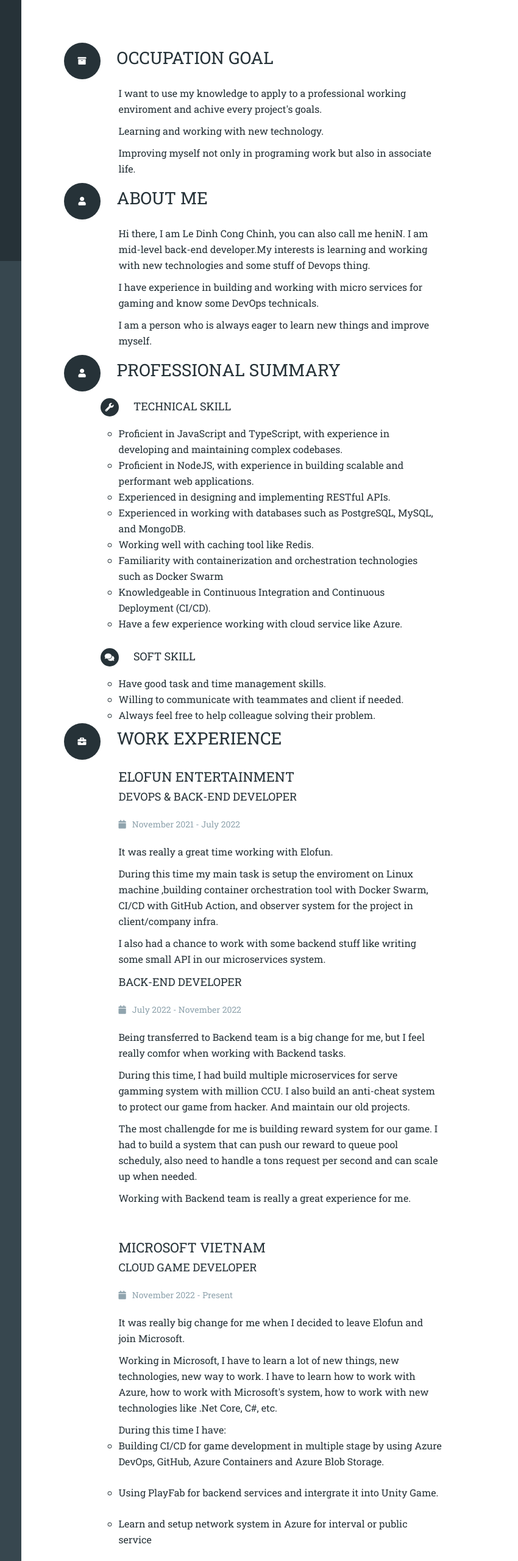
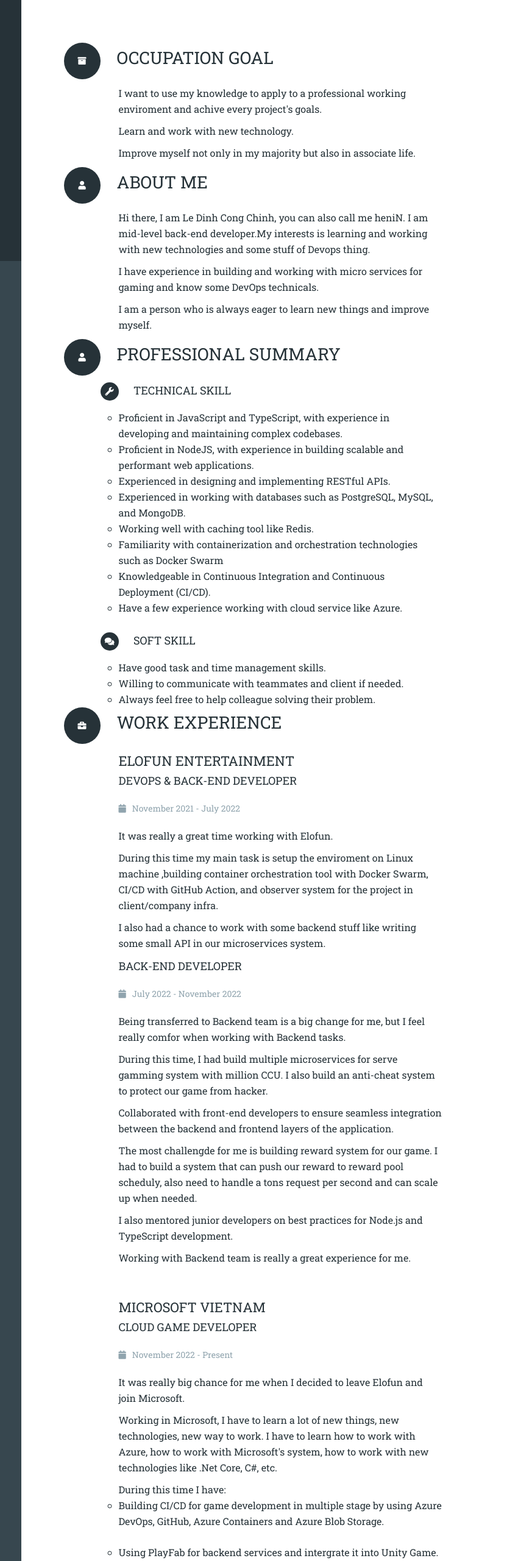
Before and after one commit to congchinh262/congchinh262.github.io, a plain HTML site: page index.html in a window 1280 px wide. Shown: the top 2560 px of the page at 61% size, 430-1280 px from the left. Drawn offline with Linux system fonts and the light colour scheme.

Commit message:
fix lexical error

```diff
--- a/index.html
+++ b/index.html
@@ -26,26 +26,6 @@
         <h4 class="job">Back-end Developer</h4>
       </div>
       <!-- .avatar -->
-
-      <!-- <div class="module">
-          <h3 class="module__title">
-            <i class="fa fa-user circle circle--medium"></i>
-            <span>About Me</span>
-          </h3>
-          <div class="module__content">
-            <p>
-              Hi there, I am Le Dinh Cong Chinh, you can also call me heniN. I
-              am junior back-end developer.My interests is learning and working
-              with new technology and some stuff of Devops thing.
-            </p>
-            <p>
-              I have experience in building and working with micro services and
-              know some DevOps technicals.
-            </p>
-          </div>
-        </div> -->
-      <!-- End .module #1 -->
-
       <div class="module">
         <h3 class="module__title">
           <i class="fa-solid fa-id-badge circle circle--medium"></i>
@@ -163,9 +143,9 @@
                 I want to use my knowledge to apply to a professional working
                 enviroment and achive every project's goals.
               </p>
-              <p>Learning and working with new technology.</p>
+              <p>Learn and work with new technology.</p>
               <p>
-                Improving myself not only in programing work but also in
+                Improve myself not only in my majority but also in
                 associate life.
               </p>
             </div>
@@ -203,7 +183,8 @@
         </i>
         <div class="section__content">
           <ul>
-            <li>Proficient in JavaScript and TypeScript, with experience in developing and maintaining complex codebases.</li>
+            <li>Proficient in JavaScript and TypeScript, with experience in developing and maintaining complex
+              codebases.</li>
             <li>Proficient in NodeJS, with experience in building scalable and performant web applications.</li>
             <li>Experienced in designing and implementing RESTful APIs.</li>
             <li>Experienced in working with databases such as PostgreSQL, MySQL, and MongoDB.</li>
@@ -213,7 +194,7 @@
             <li>Have a few experience working with cloud service like Azure.</li>
           </ul>
         </div>
-        <br/>
+        <br />
         <h3 class="section__title__child">
           <i class="fa fa-comments circle circle--small"></i>
           <span>Soft skill</span>
@@ -245,10 +226,13 @@
                   It was really a great time working with Elofun.
                 </p>
                 <p>
-                  During this time my main task is setup the enviroment on Linux machine ,building container orchestration tool with Docker Swarm, CI/CD with GitHub Action, and observer system for the project in client/company infra.
+                  During this time my main task is setup the enviroment on Linux machine ,building container
+                  orchestration tool with Docker Swarm, CI/CD with GitHub Action, and observer system for the project in
+                  client/company infra.
                 </p>
                 <p>
-                  I also had a chance to work with some backend stuff like writing some small API in our microservices system.
+                  I also had a chance to work with some backend stuff like writing some small API in our microservices
+                  system.
                 </p>
               </div>
               <h4 class="module__project__title">
@@ -258,10 +242,21 @@
                 <span><i class="fa fa-calendar"></i>July 2022 - November 2022</span>
               </div>
               <div class="module__content">
-                <p>Being transferred to Backend team is a big change for me, but I feel really comfor when working with Backend tasks.</p>
-                <p>During this time, I had build multiple microservices for serve gamming system with million CCU. I also build an anti-cheat system to protect our game from hacker. And maintain our old projects.</p>
+                <p>Being transferred to Backend team is a big change for me, but I feel really comfor when working with
+                  Backend tasks.</p>
+                <p>During this time, I had build multiple microservices for serve gamming system with million CCU. I
+                  also build an anti-cheat system to protect our game from hacker.</p>
+                <p>Collaborated with front-end developers to ensure seamless integration between the backend and
+                  frontend layers of the application.</p>
                 <p>
-                  The most challengde for me is building reward system for our game. I had to build a system that can push our reward to queue pool scheduly, also need to handle a tons request per second and can scale up when needed.
+                  The most challengde for me is building reward system for our game. I had to build a system that can
+                  push our reward to reward pool scheduly, also need to handle a tons request per second and can scale
+                  up
+                  when needed.
+                </p>
+
+                <p>
+                  I also mentored junior developers on best practices for Node.js and TypeScript development.
                 </p>
                 <p>Working with Backend team is really a great experience for me.</p>
               </div>
@@ -278,18 +273,22 @@
               </div>
               <div class="module__content">
                 <p>
-                  It was really big change for me when I decided to leave Elofun and join Microsoft.
+                  It was really big chance for me when I decided to leave Elofun and join Microsoft.
                 </p>
                 <p>
-                  Working in Microsoft, I have to learn a lot of new things, new technologies, new way to work. I have to learn how to work with Azure, how to work with Microsoft's system, how to work with new technologies like .Net Core, C#, etc.
+                  Working in Microsoft, I have to learn a lot of new things, new technologies, new way to work. I have
+                  to learn how to work with Azure, how to work with Microsoft's system, how to work with new
+                  technologies like .Net Core, C#, etc.
                 </p>
                 <ul>
                   During this time I have:
-                  <li>Building CI/CD for game development in multiple stage by using Azure DevOps, GitHub, Azure Containers and Azure Blob Storage.</li>
+                  <li>Building CI/CD for game development in multiple stage by using Azure DevOps, GitHub, Azure
+                    Containers and Azure Blob Storage.</li>
                   <li>Using PlayFab for backend services and intergrate it into Unity Game.</li>
                   <li>Learn and setup network system in Azure for interval or public service</li>
                   <li>Setup Azure Monitor, PlayFab LiveOps for maintain and develop our game.</li>
-                  <li>Research about AI technology of Azure like Cognative Search, Form Recognizer, Video Indexer...</li>
+                  <li>Research about AI technology of Azure like Cognative Search, Form Recognizer, Video Indexer...
+                  </li>
                 </ul>
               </div>
             </div>
@@ -333,15 +332,7 @@
           <div class="lang flex">
             <div class="lang__content">
               <div class="module__content">
-                  <p>I can communicate and write with English well</p>
-                </div>
-                <img src="assets/img/english.png" width="133" height="89" alt="English" />
-                <h4>English</h4>
-                <div class="star">
-                  <i class="fa fa-star"></i>
-                  <i class="fa fa-star"></i>
-                  <i class="fa fa-star"></i>
-                  <i class="fa fa-star"></i>
+                <p>I can communicate and read, write document with English well</p>
               </div>
             </div>
           </div>
```
Lines whose indentation alone changed are shown as unchanged.
